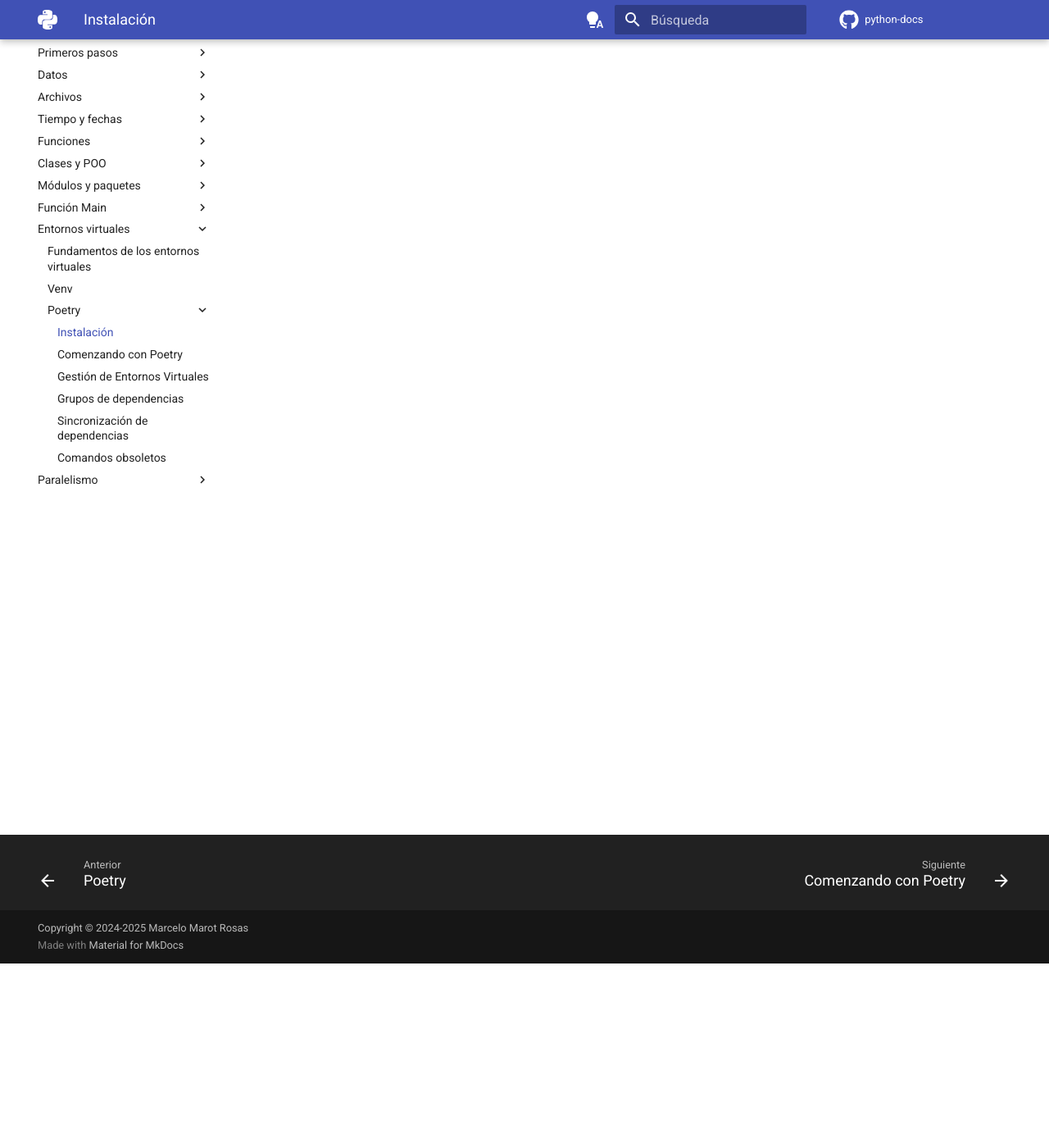
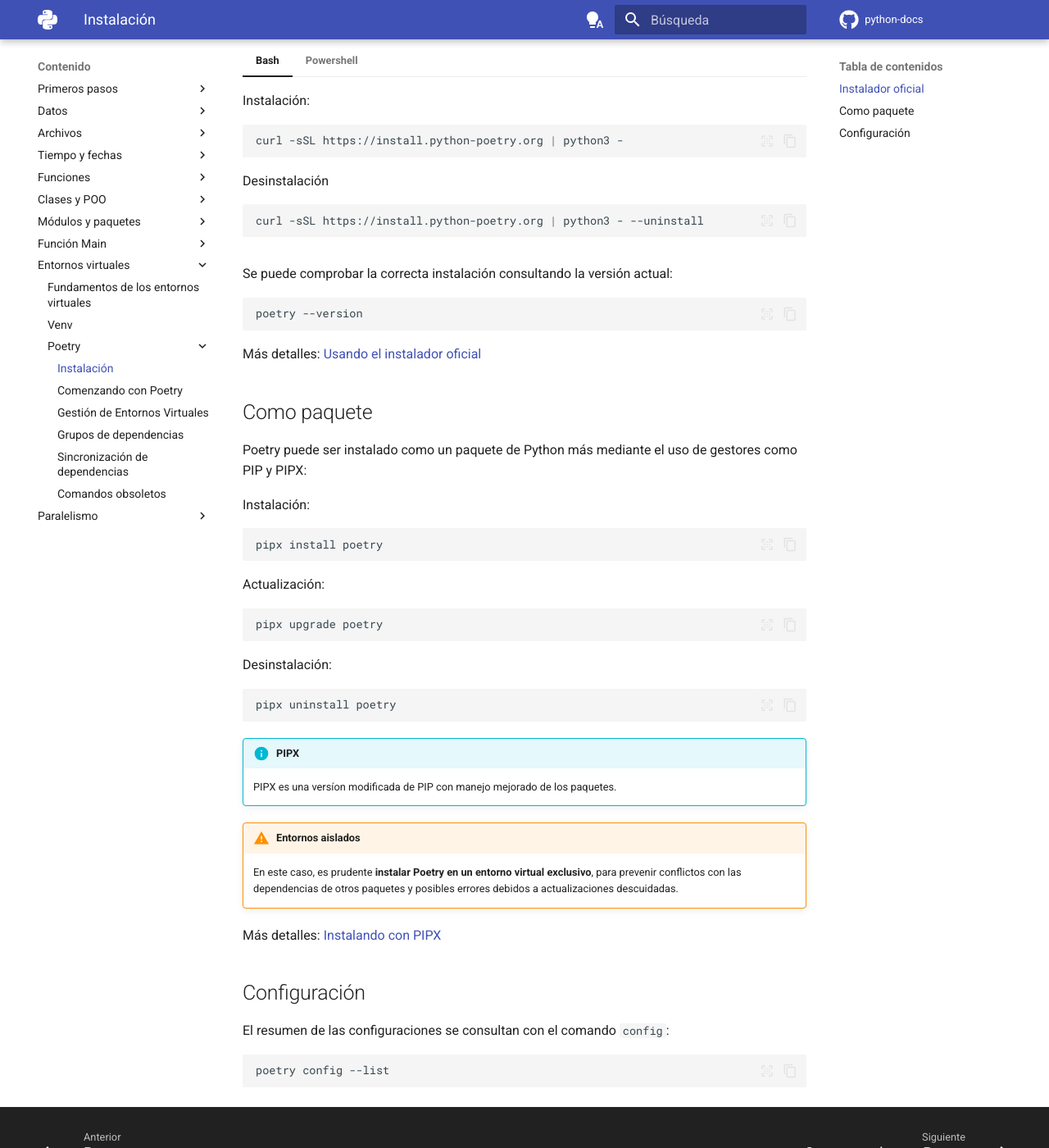
Before and after one commit to alejrot/python-docs, an MkDocs documentation site: the page built from docs/entornos/poetry/instalacion.md, in a window 1280 px wide and 1400 px high, scrolled down 225 px. Shown: the whole window at 82% size. Built offline with MkDocs 1.6.1 and Material for MkDocs 9.7.7, drawn with Linux system fonts in a browser that asks for light colours; plug-ins that fetch from the network failed and are left out; comment, search, counter and statistics services are not loaded.

Commit message:
Poetry III

````diff
--- a/docs/entornos/poetry/instalacion.md
+++ b/docs/entornos/poetry/instalacion.md
@@ -1,4 +1,85 @@
 # Instalación
 
 
-(opciones y precauciones para instalar poetry)
+## Instalador oficial
+
+=== "Bash"
+
+    Instalación:
+
+    ```bash
+    curl -sSL https://install.python-poetry.org | python3 -
+    ```
+
+    Desinstalación
+
+    ```bash
+    curl -sSL https://install.python-poetry.org | python3 - --uninstall
+    ```
+
+
+=== "Powershell"
+
+    ```powershell
+    (Invoke-WebRequest -Uri https://install.python-poetry.org -UseBasicParsing).Content | py -
+    ```
+
+Se puede comprobar la correcta instalación consultando la versión actual:
+
+```bash
+poetry --version
+```
+
+Más detalles: [Usando el instalador oficial](https://python-poetry.org/docs/#installing-with-the-official-installer)
+
+## Como paquete
+
+Poetry puede ser instalado como un paquete de Python más
+mediante el uso de gestores como PIP y PIPX:
+
+
+Instalación:
+
+```bash
+pipx install poetry
+```
+
+Actualización:
+
+```bash
+pipx upgrade poetry
+```
+
+Desinstalación:
+
+```bash
+pipx uninstall poetry
+```
+
+
+!!! info "PIPX"
+
+    PIPX es una versíon modificada de PIP con manejo mejorado de los paquetes.
+
+!!! warning "Entornos aislados"
+
+    En este caso,
+    es prudente **instalar Poetry en un entorno virtual exclusivo**,
+    para prevenir conflictos con las dependencias de otros paquetes
+    y posibles errores debidos a actualizaciones descuidadas.
+
+
+
+Más detalles: [Instalando con PIPX](https://python-poetry.org/docs/#installing-with-pipx)
+
+
+
+
+## Configuración
+
+El resumen de las configuraciones se consultan con el comando `config`:
+
+
+```bash
+poetry config --list
+```
````
Also changed, not shown: docs/blog/posts/v2.md (+13 -3 lines), docs/entornos/poetry/comenzando.md (+19 -8 lines), docs/entornos/poetry/poetry.md (+12 -6 lines).
